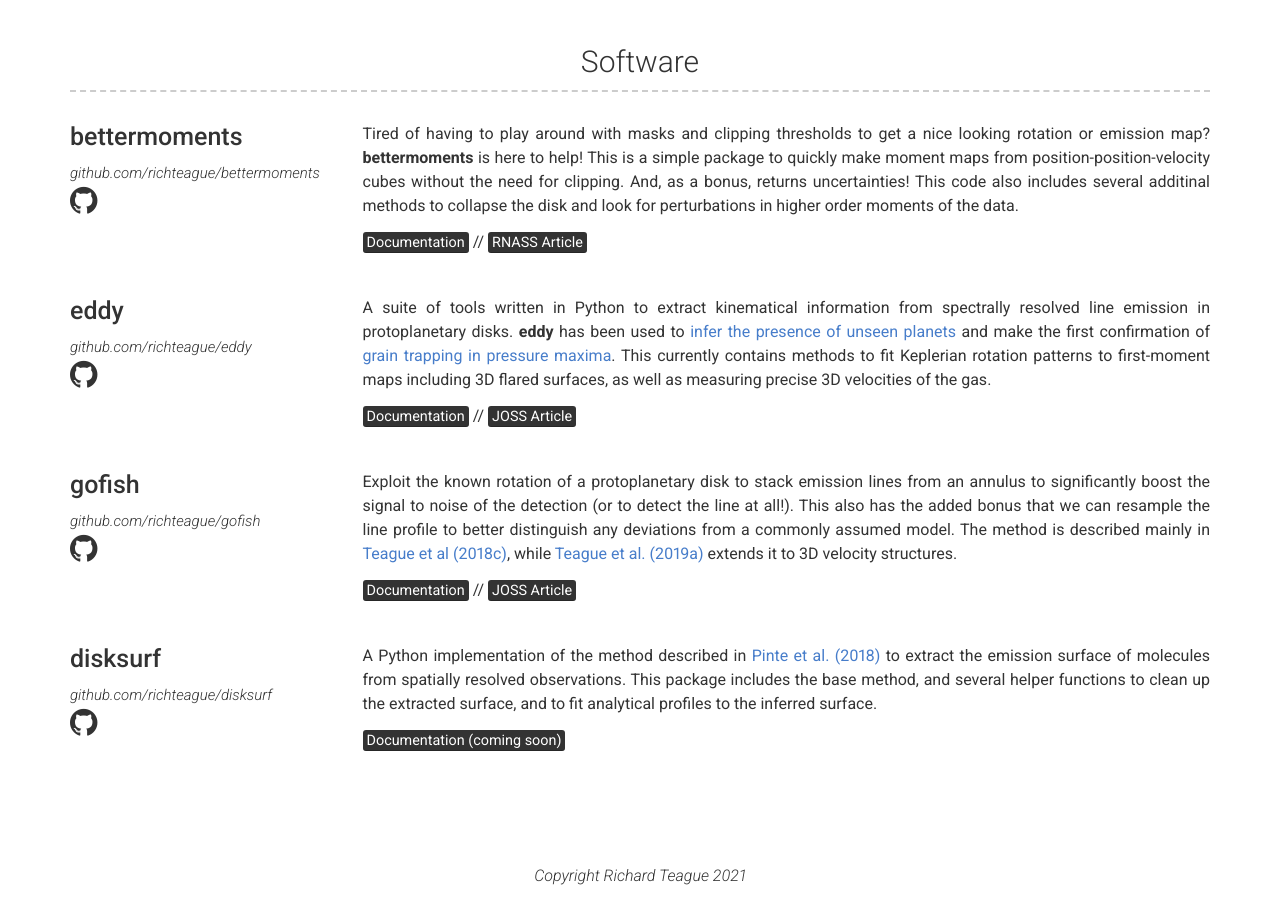
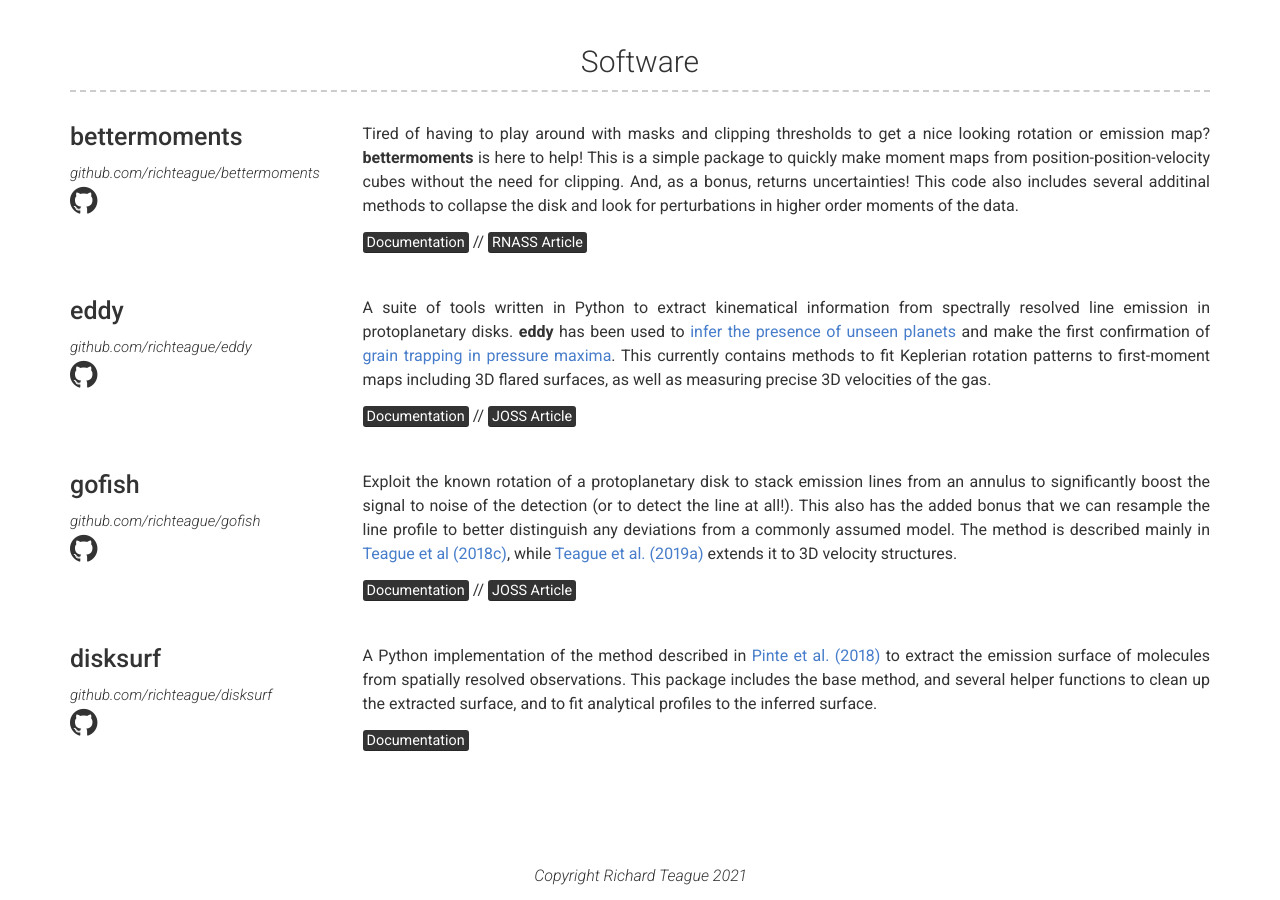
Before and after one commit to richteague/richteague.github.io, a Jekyll site: the page built from index.md, in a window 1280 px wide and 900 px high, scrolled down 2255 px. Built offline with Jekyll 4.4.1, drawn with Linux system fonts in a browser that asks for light colours.

Commit message:
Update projects.yml

```diff
--- a/_data/projects.yml
+++ b/_data/projects.yml
@@ -28,4 +28,4 @@
   description: | # this will include new lines to allow paragraphs
     A Python implementation of the method described in [Pinte et al. (2018)](https://ui.adsabs.harvard.edu/abs/2018A%26A...609A..47P/abstract) to extract the emission surface of molecules from spatially resolved observations. This package includes the base method, and several helper functions to clean up the extracted surface, and to fit analytical profiles to the inferred surface.
 
-    <mark>Documentation (coming soon)</mark>
+    [<mark>Documentation</mark>](https://disksurf.readthedocs.io/en/latest/?badge=latest)
```
